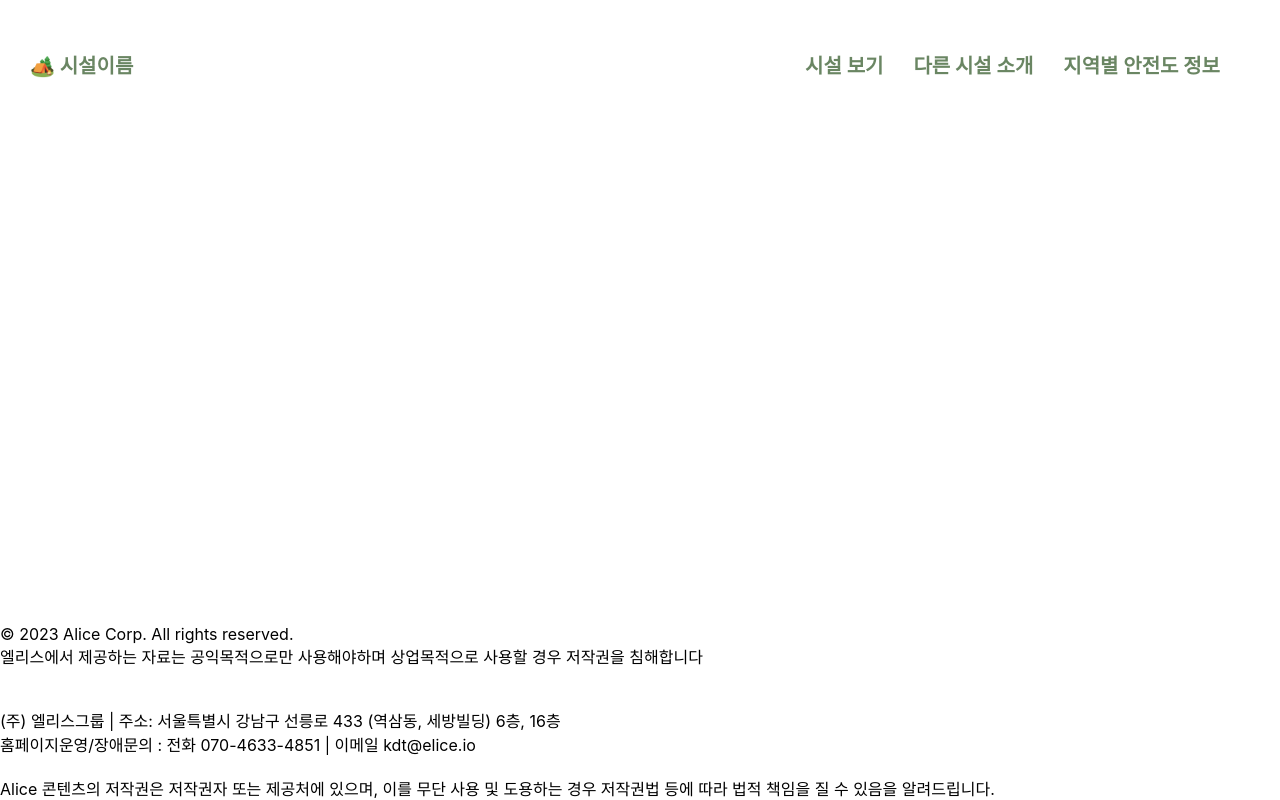
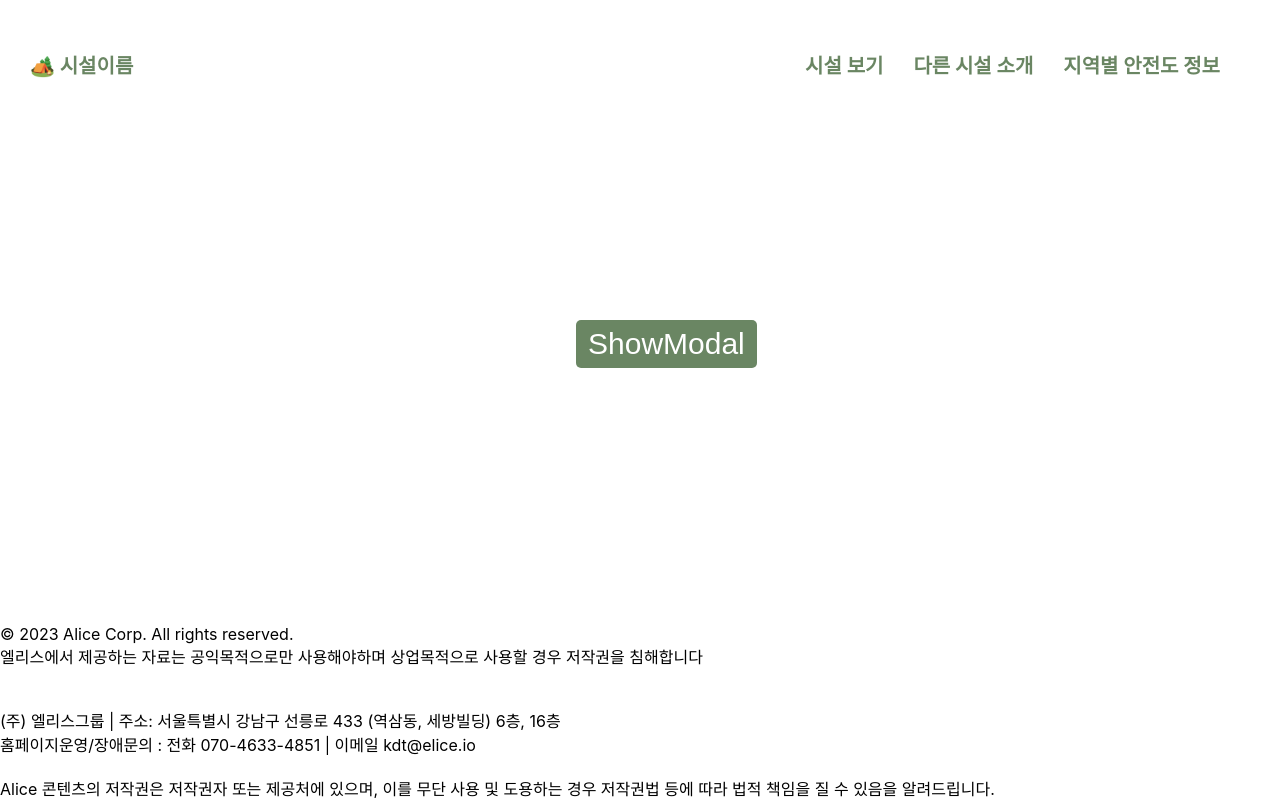
Before and after one commit to mieum12/AI6_data_project_front, a React (Create React App) app: page /PlusPage in a window 1280 px wide. Built offline with nearby package versions, Linux system fonts and the light colour scheme.

Commit message:
feat: Modal components

```diff
--- a/src/App.js
+++ b/src/App.js
@@ -2,6 +2,7 @@
 import styled from "styled-components";
 import Header from "./components/Header";
 import Footer from "./components/Footer";
+import Form from "./components/Form";
 
 function App() {
   return (
@@ -10,6 +11,7 @@
         <ContentNav>
           <Header />
         </ContentNav>
+        <Form />
         <Footer />
       </Nav>
     </>
--- a/src/components/Form.js
+++ b/src/components/Form.js
@@ -0,0 +1,44 @@
+import { useState } from "react";
+import styled from "styled-components";
+import Modal from "./Modal";
+
+export default function Form() {
+  const [modalOpen, setModalOpen] = useState(false);
+
+  const modalOpenHandler = () => {
+    setModalOpen(true);
+  };
+
+  // const showModal = () => {
+  //   if (modalOpen) {
+  //     <Modal setModalOpen={setModalOpen} />;
+  //   }
+  // };
+
+  return (
+    <FormSection>
+      <button className="modalButton" onClick={modalOpenHandler}>
+        ShowModal
+      </button>
+      {modalOpen && <Modal setModalOpen={setModalOpen} />}
+    </FormSection>
+  );
+}
+
+const FormSection = styled.div`
+  // 전체 중앙 배치
+  position: absolute;
+  top: 40%;
+  left: 45%;
+
+  // 모달 창 디자인
+  .modalButton {
+    font-size: 30px;
+    padding: 5px 10px;
+
+    border-color: transparent;
+    border-radius: 5px;
+    color: white;
+    background-color: #6a8663;
+  }
+`;
--- a/src/components/Header.js
+++ b/src/components/Header.js
@@ -5,11 +5,19 @@
   return (
     <HeaderSection>
       <div className="wrapper">
-        <div className="title"><a href="/"> 🏕️ 시설이름 </a></div>
+        <div className="title">
+          <a href="/"> 🏕️ 시설이름 </a>
+        </div>
         <ul className="menu">
-            <li><a href="/">시설 보기</a></li>
-            <li><a href="/">다른 시설 소개</a></li>
-            <li><a href="/">지역별 안전도 정보</a></li>
+          <li>
+            <a href="/">시설 보기</a>
+          </li>
+          <li>
+            <a href="/">다른 시설 소개</a>
+          </li>
+          <li>
+            <a href="/">지역별 안전도 정보</a>
+          </li>
         </ul>
       </div>
     </HeaderSection>
@@ -19,30 +27,28 @@
 const HeaderSection = styled.div`
   font-weight: bold;
   font-size: 20px;
-color: #6A8663;
+  color: green;
   margin: 30px;
 
-.wrapper{
+  .wrapper {
     width: 100%;
     display: flex;
     justify-content: space-between;
     align-items: center;
   }
-.title{
-
+  .title {
   }
-.menu{
-  list-style:none;
+  .menu {
+    list-style: none;
     display: flex;
   }
-.menu li{
+  .menu li {
     margin-right: 30px;
   }
   a {
     text-decoration: none;
-  color: #6A8663;
+    color: #6a8663;
   }
-
 `;
 
 export default Header;
--- /dev/null
+++ b/src/components/Modal.js
@@ -0,0 +1,46 @@
+import styled from "styled-components";
+
+export default function Modal({ setModalOpen }) {
+  const modalCloseHandler = () => {
+    // const setModalOpen = props;
+    setModalOpen(false);
+  };
+
+  return (
+    <ModalSection>
+      <button className="close" onClick={modalCloseHandler}>
+        X
+      </button>
+      <p>모달 창 입니다.</p>
+    </ModalSection>
+  );
+}
+
+const ModalSection = styled.div`
+  // 모달 창 크기
+  width: 300px;
+  height: 200px;
+
+  // 모달 창 중앙 배치
+  position: absolute;
+  top: 40%;
+  left: 50%;
+  transform: translate(-50%, -50%);
+
+  // 모달 창 디자인
+  text-align: center;
+  border-radius: 5px;
+  color: white;
+  background-color: #6a8663;
+
+  .close {
+    // 닫기 버튼 우상단 배치
+    position: absolute;
+    top: 4%;
+    right: 3%;
+
+    // 닫기 버튼 디자인
+    border-color: transparent;
+    background-color: transparent;
+  }
+`;
```
Also changed, not shown: src/pages/landingPade.js (deleted, +0 -7 lines), src/components/Button.js (line endings or trailing spaces). Lines whose indentation alone changed are shown as unchanged.
